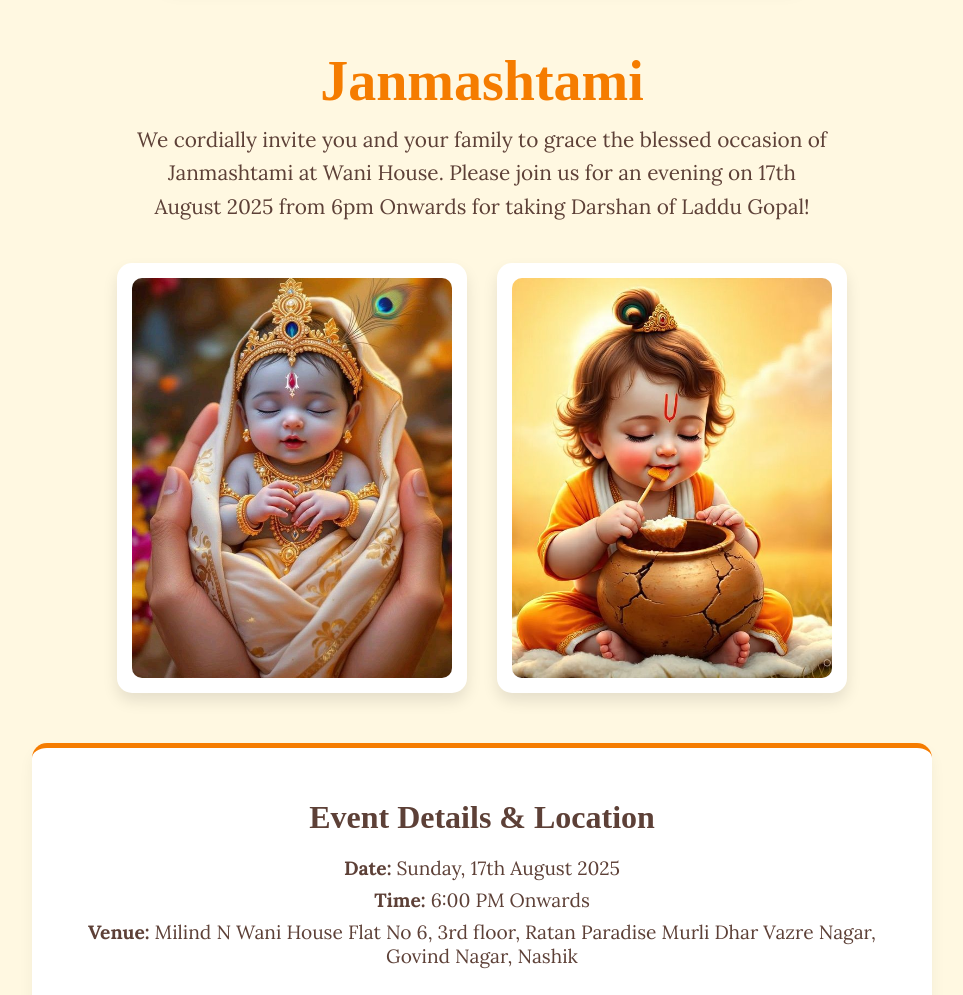
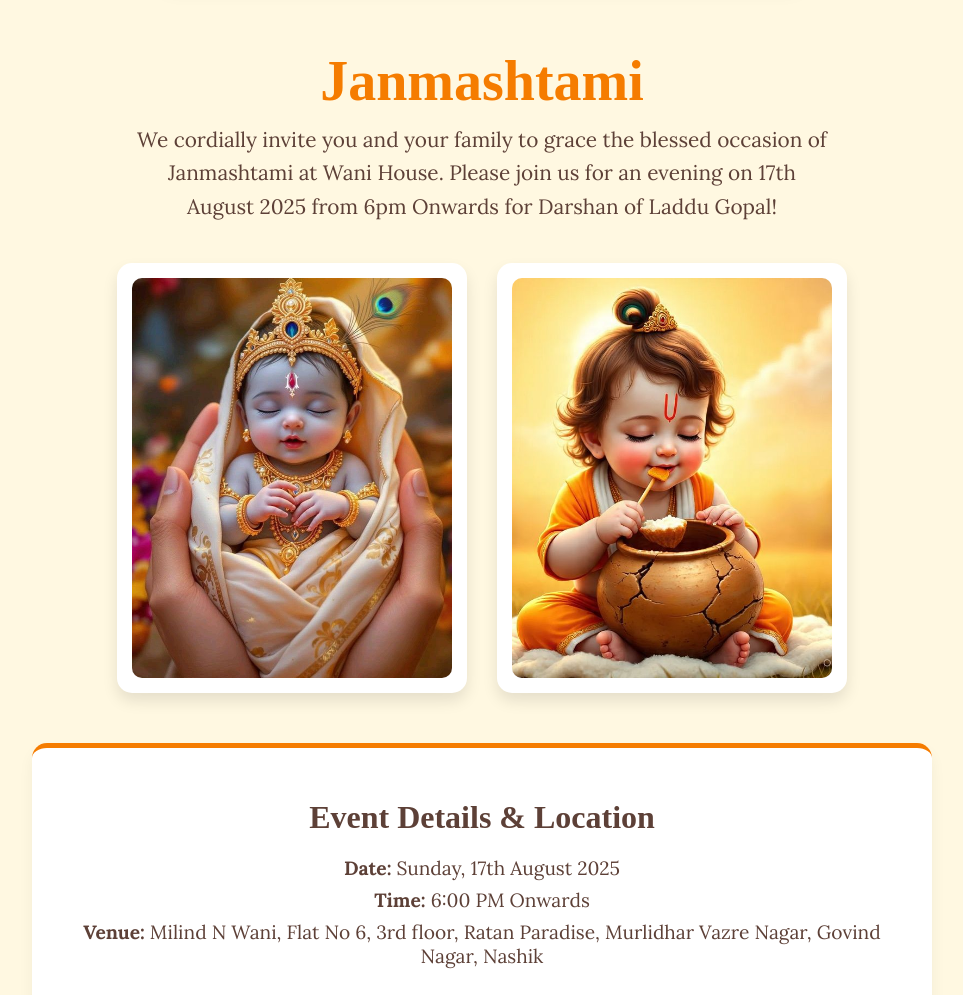
Before and after one commit to VareshWani/Janmashtami-Invitation, a plain HTML site: page index.html in a window 1280 px wide. Shown: the part 530-1525 px from the top of the page, without its empty margins (158-1121 px from the left). Drawn offline with Linux system fonts and the light colour scheme; grey boxes are pictures that could not be loaded; a web font is replaced by a local one.

Commit message:
Update index.html

```diff
--- a/index.html
+++ b/index.html
@@ -131,7 +131,7 @@
         </div>
         <div class="invitation-text">
             <h1>Janmashtami</h1>
-            <p>We cordially invite you and your family to grace the blessed occasion of Janmashtami at Wani House. Please join us for an evening on 17th August 2025 from 6pm Onwards for taking Darshan of Laddu Gopal!</p>
+            <p>We cordially invite you and your family to grace the blessed occasion of Janmashtami at Wani House. Please join us for an evening on 17th August 2025 from 6pm Onwards for Darshan of Laddu Gopal!</p>
         </div>
         <div class="card-gallery">
             <div class="image-card">
@@ -146,7 +146,7 @@
             <div class="event-details">
                 <p><strong>Date:</strong> Sunday, 17th August 2025</p>
                 <p><strong>Time:</strong> 6:00 PM Onwards</p>
-                <p><strong>Venue:</strong> Milind N Wani House Flat No 6, 3rd floor, Ratan Paradise Murli Dhar Vazre Nagar, Govind Nagar, Nashik</p>
+                <p><strong>Venue:</strong> Milind N Wani, Flat No 6, 3rd floor, Ratan Paradise, Murlidhar Vazre Nagar, Govind Nagar, Nashik</p>
             </div>
             <div class="location-map">
                 <iframe
```
